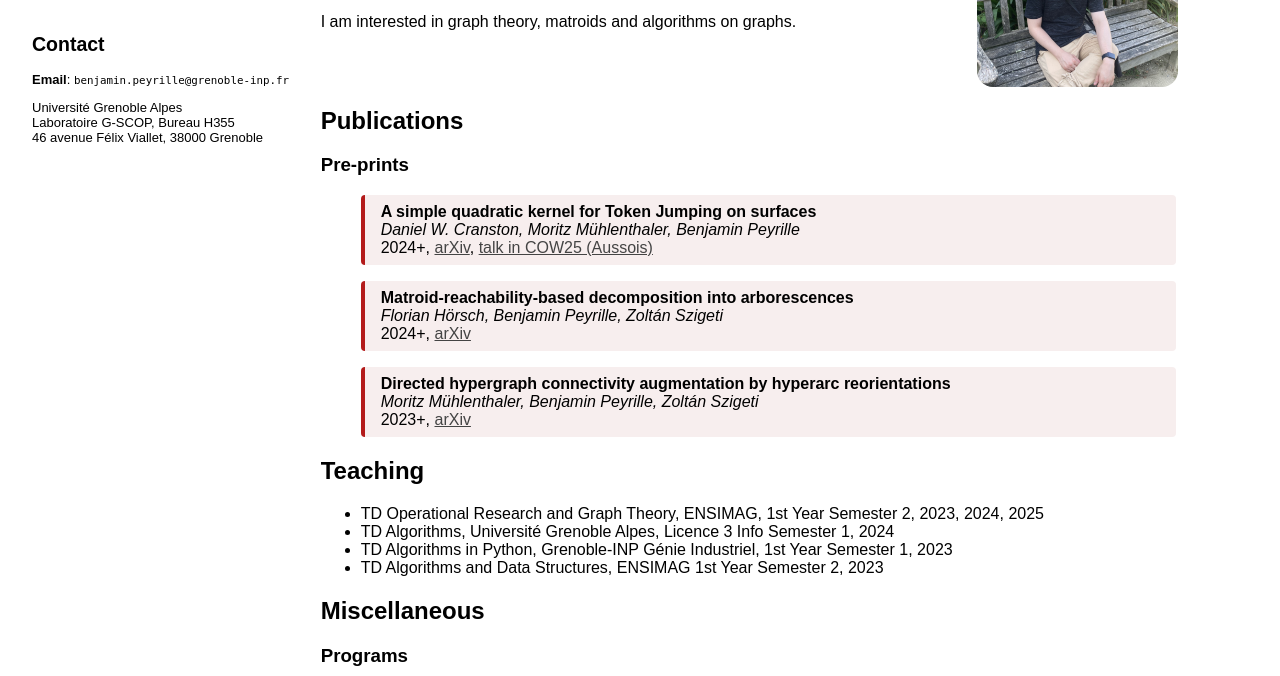
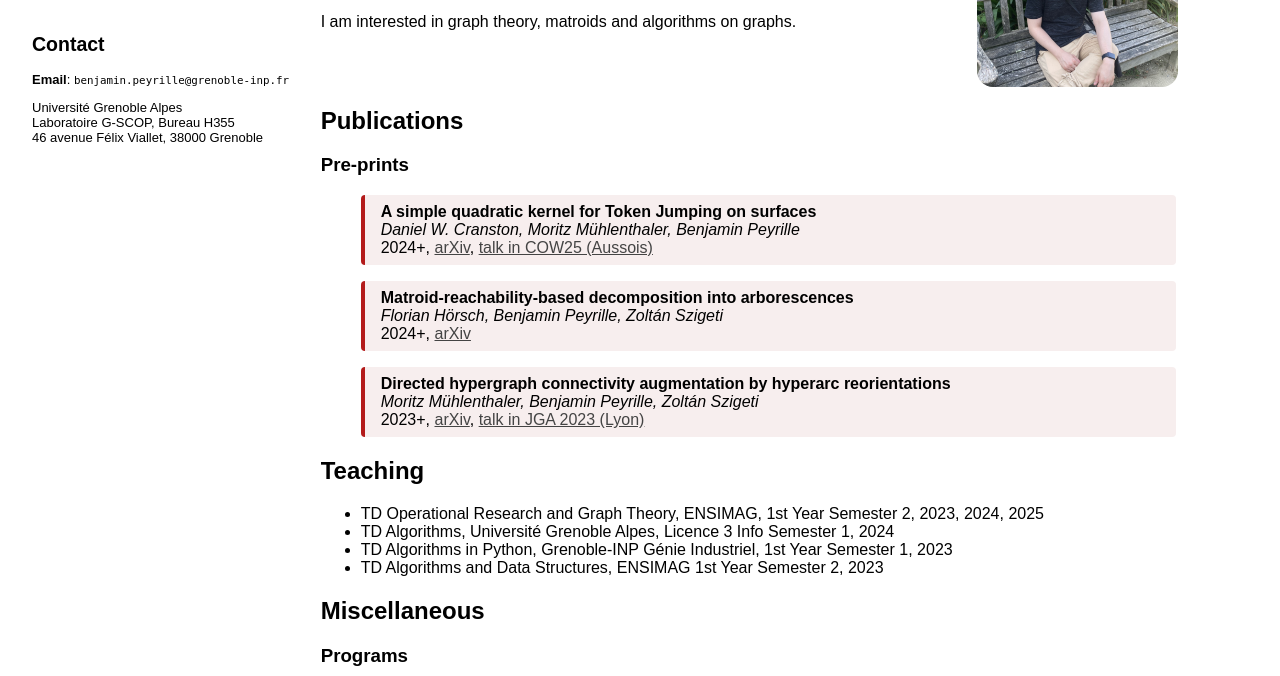
Before and after one commit to Arkhist/arkhist.github.io, a plain HTML site: page index.html in a window 1280 px wide. Shown: the part 124-800 px from the top of the page. Drawn offline with Linux system fonts and the light colour scheme.

Commit message:
Add JGA2023 presentation

```diff
--- a/index.html
+++ b/index.html
@@ -58,7 +58,7 @@
     <blockquote class="publication arxiv">
         <h4>Directed hypergraph connectivity augmentation by hyperarc reorientations</h4>
         <p class="authors">Moritz Mühlenthaler, Benjamin Peyrille, Zoltán Szigeti</p>
-        <p class="releaseinfo"><span class="pubdate">2023+</span>, <span class="publink"><a class="arxiv" href="https://arxiv.org/abs/2304.14868">arXiv</a></span></p>
+        <p class="releaseinfo"><span class="pubdate">2023+</span>, <span class="publink"><a class="arxiv" href="https://arxiv.org/abs/2304.14868">arXiv</a>, <a class="talk" href="talks/jga23/presentation_jga.pdf">talk in JGA 2023 (Lyon)</a></span></p>
     </blockquote>
 </div>
 <div id="teaching">
```
Also changed, not shown: 1 other file.
